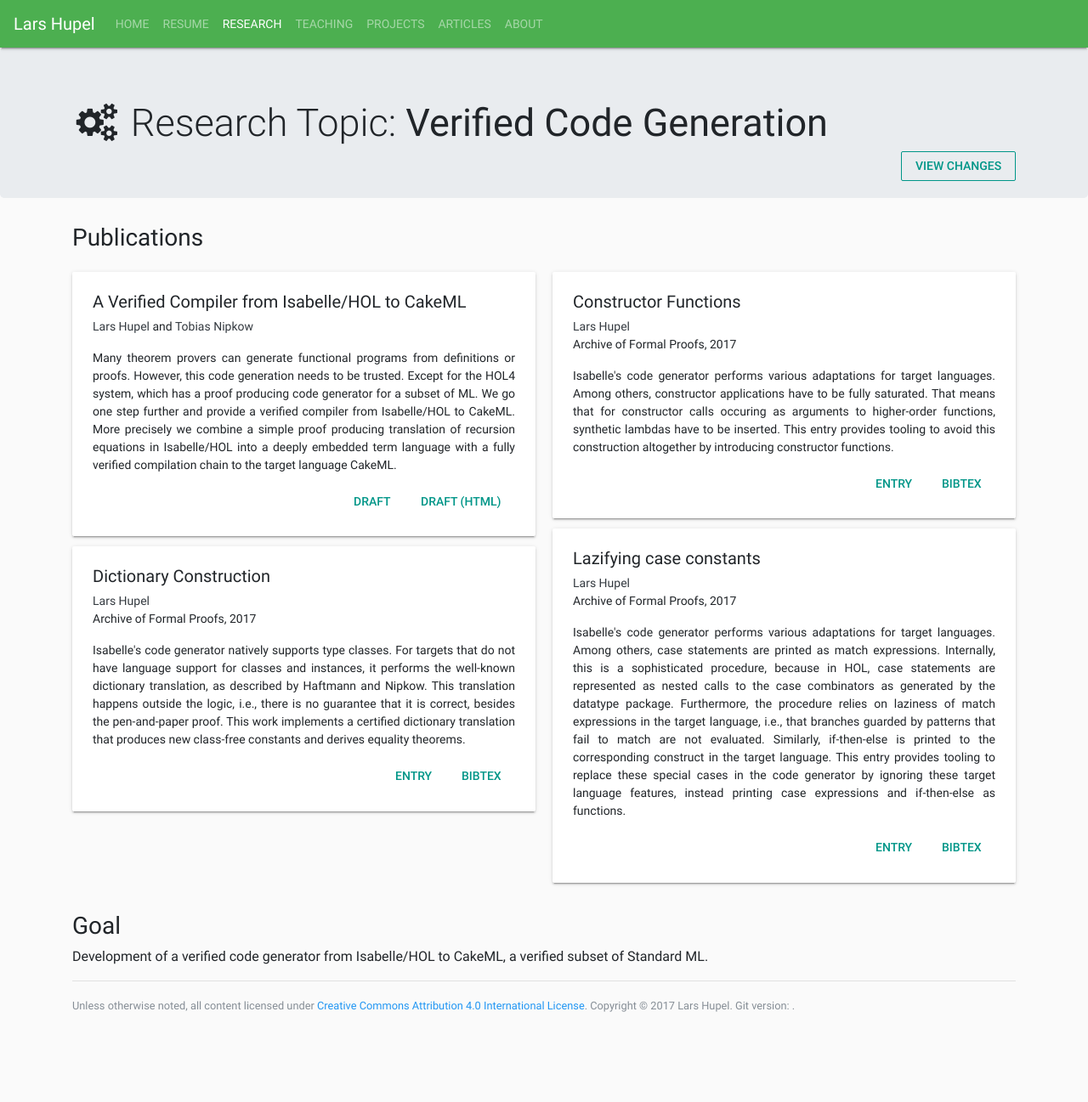
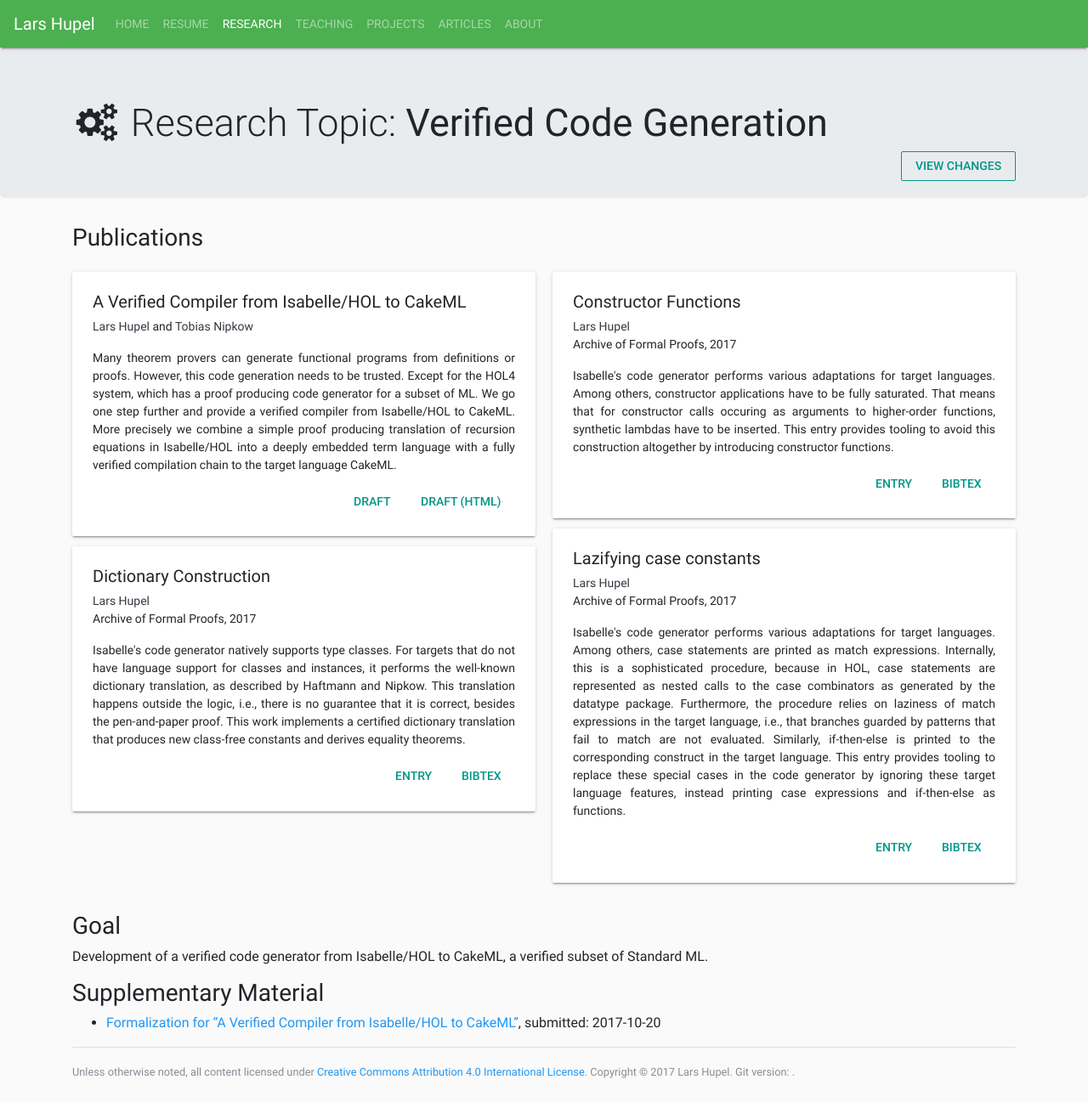
Before and after one commit to larsrh/website, a Jekyll site: the page built from _research/codegen.md, in a window 1280 px wide. Shown: the whole page at 85% size. Built offline with Jekyll 4.4.1, drawn with Linux system fonts in a browser that asks for light colours; comment, search, counter and statistics services are not loaded; before the commit the page ends 1219 px from its top, so only the background shows below that.

Commit message:
isabelle-cakeml: supplementary material

```diff
--- a/_research/codegen.md
+++ b/_research/codegen.md
@@ -41,3 +41,7 @@ pubs:
 ### Goal
 
 Development of a verified code generator from Isabelle/HOL to CakeML, a verified subset of Standard ML.
+
+### Supplementary Material
+
+* [Formalization for "A Verified Compiler from Isabelle/HOL to CakeML"](/pub/isabelle-cakeml-supplements.zip), submitted: 2017-10-20
```
Also changed, not shown: 1 other file.
